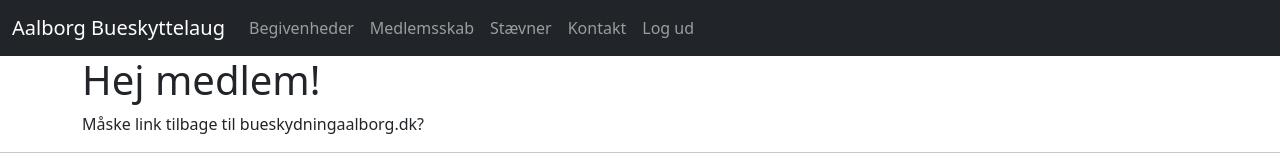
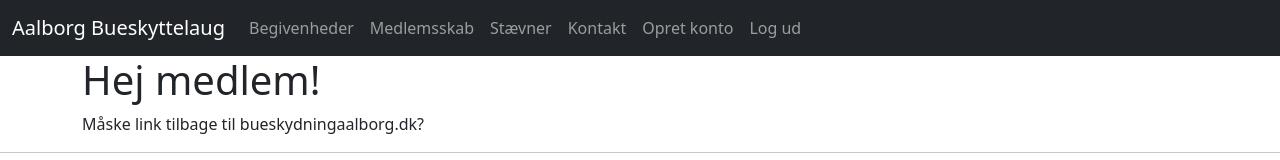
Before and after one commit to PixieStick314/P3-Archery, a SvelteKit app in the folder frontend/: page / in a window 1280 px wide. Shown: the top 160 px of the page. Built offline with nearby package versions, Linux system fonts and the light colour scheme.

Commit message:
Update +layout.svelte

```diff
--- a/frontend/src/routes/+layout.svelte
+++ b/frontend/src/routes/+layout.svelte
@@ -22,6 +22,9 @@
                     <a href="/user/userID/contact" class="nav-link">Kontakt</a>
                 </li>
                 <li class="nav-item">
+                    <a href="/user/create" class="nav-link">Opret konto</a>
+                </li>
+                <li class="nav-item">
                     <a href="/user/userID/logout" class="nav-link">Log ud</a>
                 </li>
             </ul>
```
